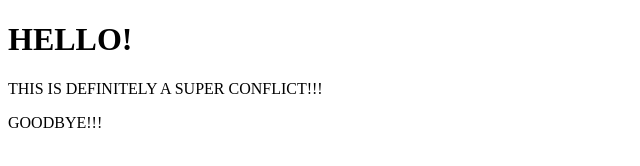
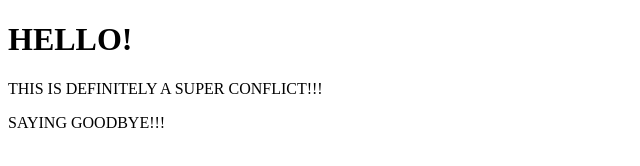
Before and after one commit to sm3131/git-test, a plain HTML site: page index.html in a window 1280 px wide. Shown: the full height of the page, 0-640 px from the left. Drawn offline with Linux system fonts and the light colour scheme.

Commit message:
work please

```diff
--- a/index.html
+++ b/index.html
@@ -9,7 +9,7 @@
 <body>
     <h1>HELLO!</h1>
     <p>THIS IS DEFINITELY A SUPER CONFLICT!!!</p>
-    <p>GOODBYE!!!</p>
+    <p>SAYING GOODBYE!!!</p>
 
 </body>
 </html>
```
